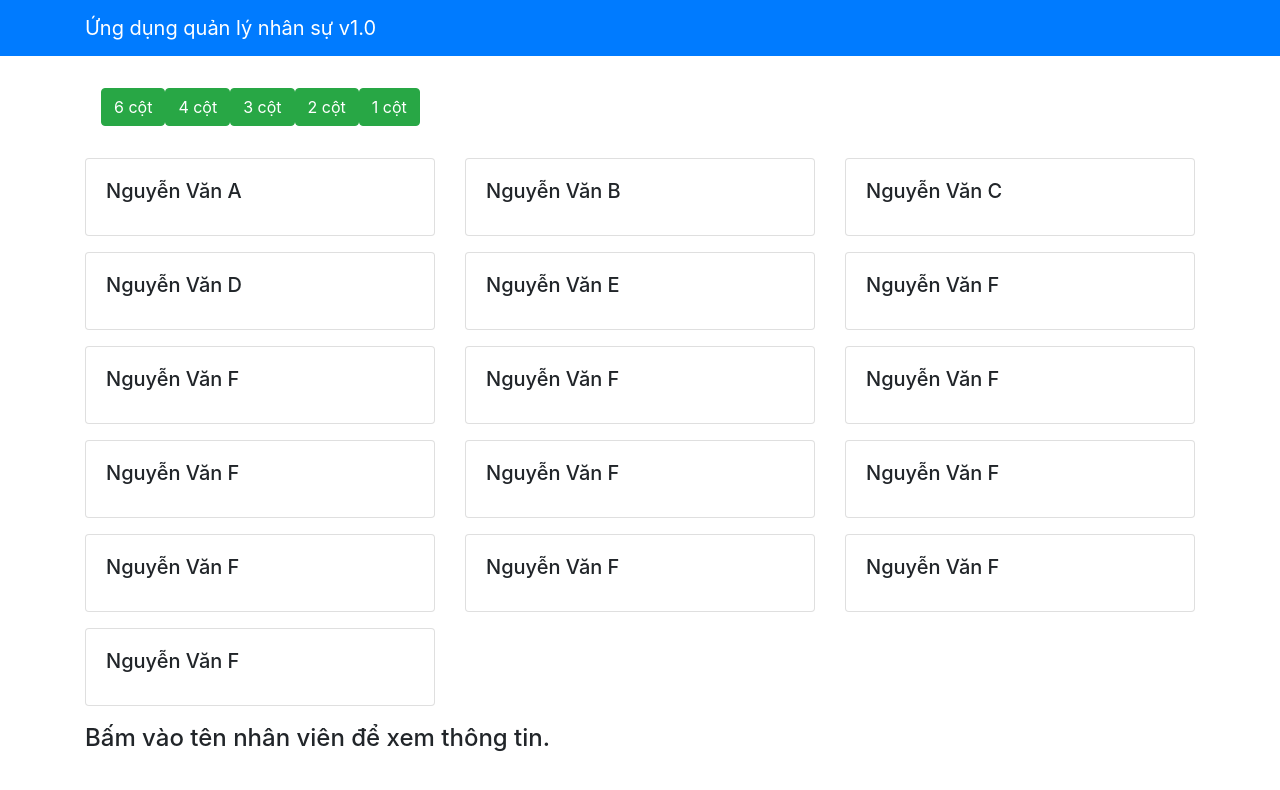
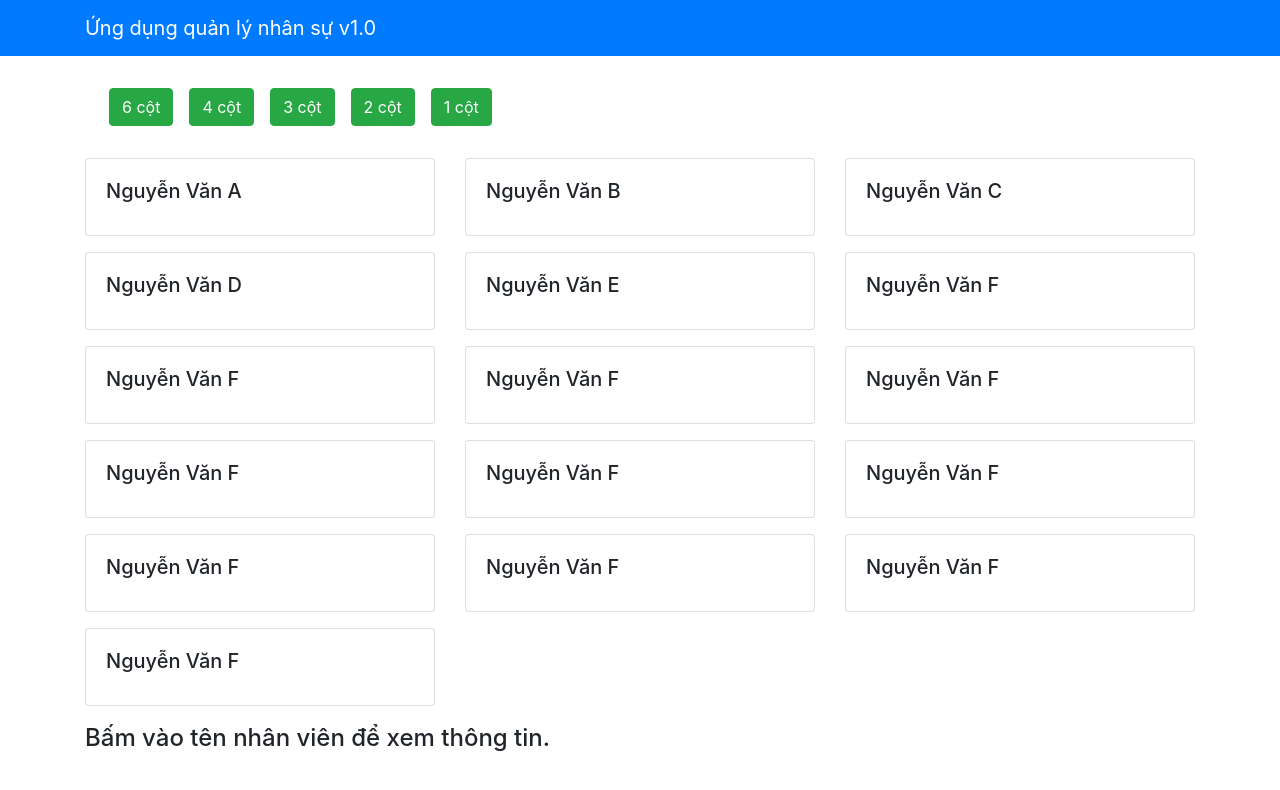
Before and after one commit to dieuvt19/FUNIXReactJS, a React (Create React App) app: page / in a window 1280 px wide. Shown: the top 790 px of the page. Built offline with nearby package versions, Linux system fonts and the light colour scheme.

Commit message:
edit style of button column

```diff
--- a/package.json
+++ b/package.json
@@ -23,6 +23,7 @@
     "redux": "3.7.2",
     "redux-logger": "3.0.6",
     "redux-thunk": "2.2.0",
+    "styled-components": "^5.3.5",
     "web-vitals": "^1.1.2"
   },
   "scripts": {
--- a/src/App.js
+++ b/src/App.js
@@ -2,7 +2,15 @@ import React, { Component } from "react";
 import { Navbar, NavbarBrand } from "reactstrap";
 import StaffList from "./components/StaffListComponent";
 import { STAFFS } from "./shared/staffs";
+import styled from "styled-components";
 import "./App.css";
+
+const StaffListStyle = styled(StaffList)`
+  &:hover {
+    background-color: #e2e2e2;
+    border-radius: 3px;
+  }
+`;
 
 class App extends Component {
   constructor(props) {
--- a/src/components/StaffListComponent.js
+++ b/src/components/StaffListComponent.js
@@ -67,31 +67,31 @@ class StaffList extends Component {
         <div className="row m-3">
           <button
             onClick={() => this.onColumDefault("col-md-2 mt-1")}
-            className="btn btn-success mt-3"
+            className="btn btn-success mt-3 mx-2"
           >
             6 cột
           </button>
           <button
             onClick={() => this.onColumDefault("col-md-3 mt-1")}
-            className="btn btn-success mt-3"
+            className="btn btn-success mt-3 mx-2"
           >
             4 cột
           </button>
           <button
             onClick={() => this.onColumDefault("col-md-4 mt-1")}
-            className="btn btn-success mt-3"
+            className="btn btn-success mt-3 mx-2"
           >
             3 cột
           </button>
           <button
             onClick={() => this.onColumDefault("col-md-6 mt-1")}
-            className="btn btn-success mt-3"
+            className="btn btn-success mt-3 mx-2"
           >
             2 cột
           </button>
           <button
             onClick={() => this.onColumDefault("col-md-12 mt-1")}
-            className="btn btn-success mt-3"
+            className="btn btn-success mt-3 mx-2"
           >
             1 cột
           </button>
```
Also changed, not shown: 2 other files (tests, documents, lock files or other folders).
